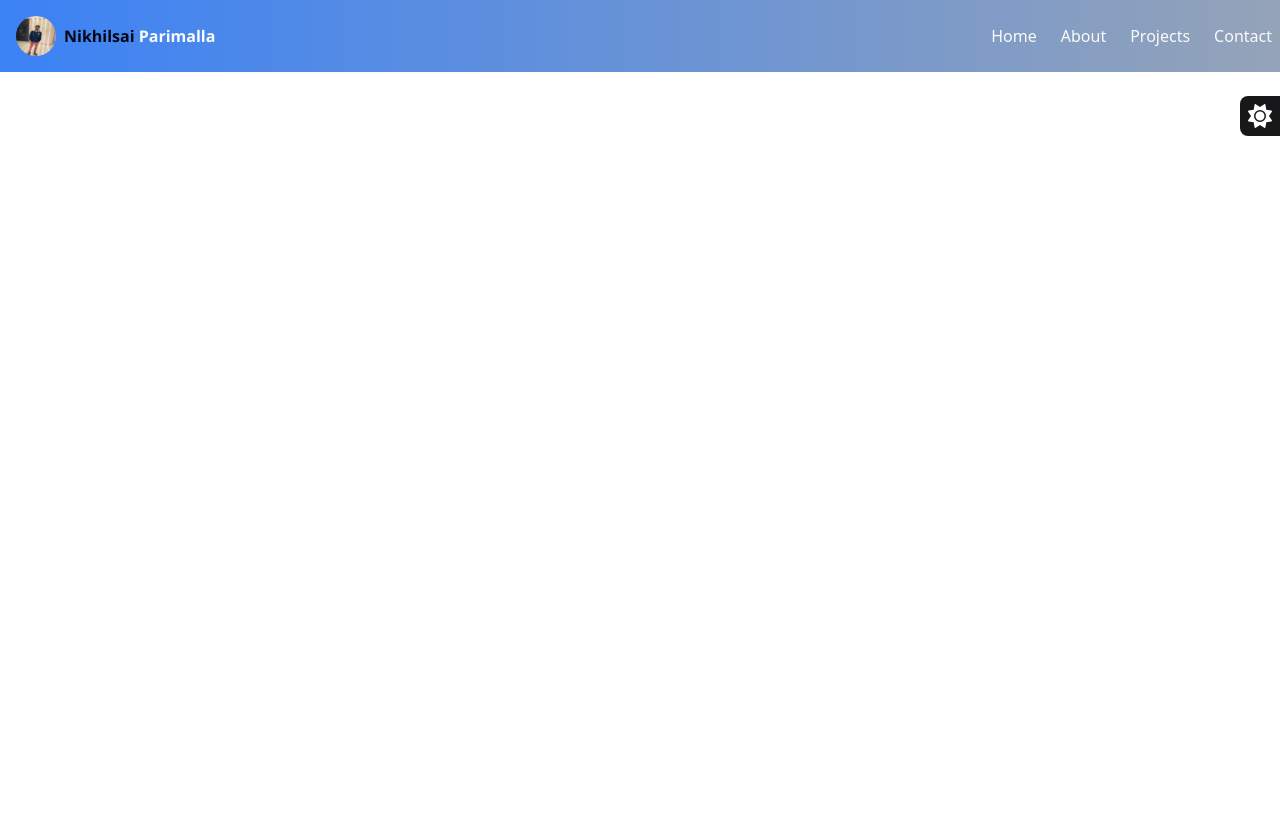
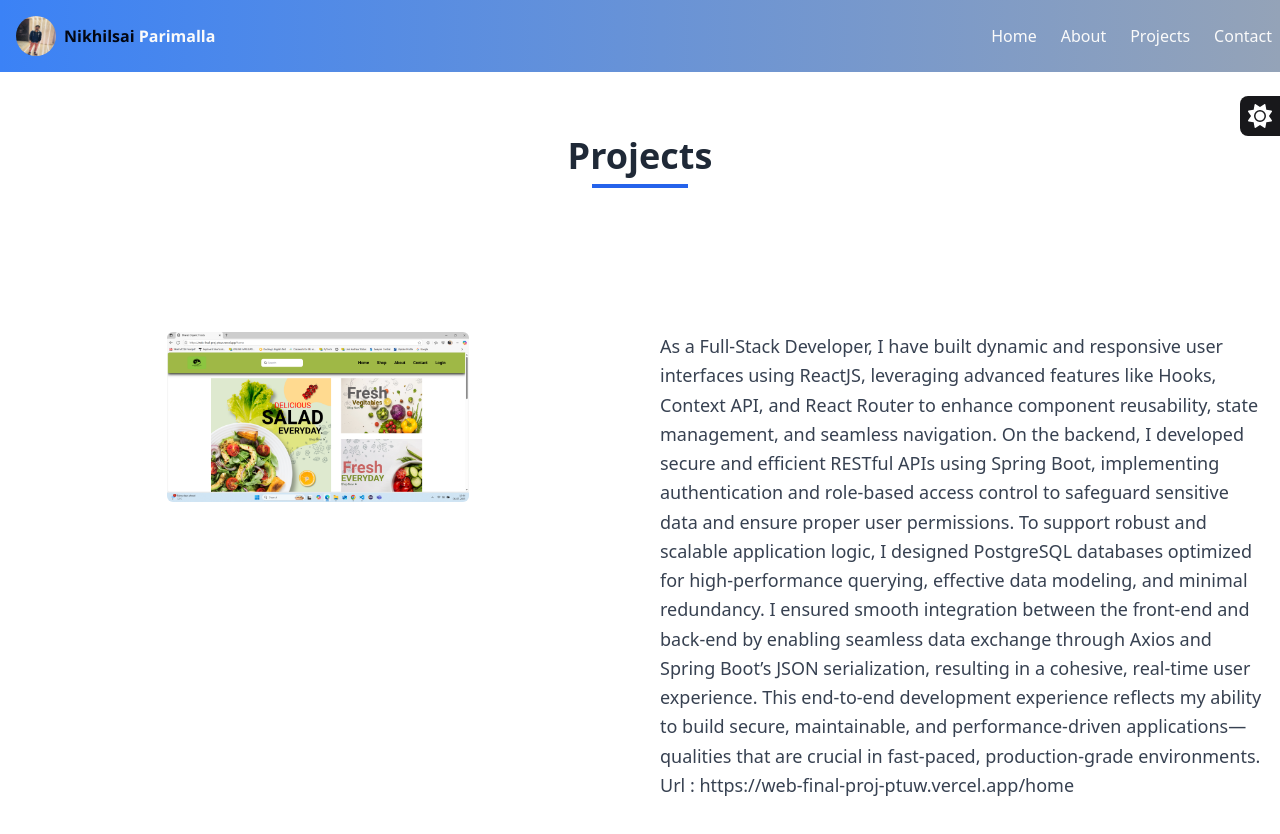
Before and after one commit to naustd/nikhilsai-portfolio, a React (Create React App) app: page /projects in a window 1280 px wide. Shown: the top 834 px of the page. Before the commit the page ends 800 px from the top, so only its background shows below. Built offline with nearby package versions, Linux system fonts and the light colour scheme.

Commit message:
Project feature added

```diff
--- a/src/App.js
+++ b/src/App.js
@@ -9,6 +9,7 @@ import About from "./components/About";
 import Home from "./components/Home";
 import Header from "./components/Header";
 import Contact from "./components/Contact";
+import Projects from "./components/Projects";
 
 function App() {
   return (
@@ -18,6 +19,7 @@ function App() {
         <Routes>
           <Route path="/home" element={<Home />}></Route>
           <Route path="/about" element={<About />}></Route>
+          <Route path="/projects" element={<Projects />}></Route>
           <Route path="/contact" element={<Contact />}></Route>
         </Routes>
       </Router>
--- /dev/null
+++ b/src/components/Projects.js
@@ -0,0 +1,50 @@
+import projectImage1 from "../assets/projectImage1.png";
+export default function Projects() {
+  return (
+    <>
+      <div>
+        <div className="flex flex-col items-center justify-center px-4 py-16 bg-white dark:bg-gray-900">
+          <div className="text-center mb-6">
+            <h2 className="text-4xl font-bold text-gray-800 dark:text-zinc-50 mb-2">
+              Projects
+            </h2>
+            <div className="w-24 h-1 bg-blue-600 mx-auto mb-4"></div>
+          </div>
+        </div>
+        <div className="flex flex-col md:flex-row items-center md:items-start justify-center gap-10 px-4 py-10">
+          {/* Project Images */}
+          <div className="md:basis-1/2 flex flex-col items-center">
+            <img
+              src={projectImage1}
+              alt="Project1"
+              className="w-1/2 h-1/2 rounded-md mb-2"
+            />
+          </div>
+          {/* Project Description */}
+          <div className="md:basis-1/2 text-center md:text-left">
+            <p className="text-lg text-gray-700 dark:text-gray-300 mb-6 leading-relaxed">
+              As a Full-Stack Developer, I have built dynamic and responsive
+              user interfaces using ReactJS, leveraging advanced features like
+              Hooks, Context API, and React Router to enhance component
+              reusability, state management, and seamless navigation. On the
+              backend, I developed secure and efficient RESTful APIs using
+              Spring Boot, implementing authentication and role-based access
+              control to safeguard sensitive data and ensure proper user
+              permissions. To support robust and scalable application logic, I
+              designed PostgreSQL databases optimized for high-performance
+              querying, effective data modeling, and minimal redundancy. I
+              ensured smooth integration between the front-end and back-end by
+              enabling seamless data exchange through Axios and Spring Boot’s
+              JSON serialization, resulting in a cohesive, real-time user
+              experience. This end-to-end development experience reflects my
+              ability to build secure, maintainable, and performance-driven
+              applications—qualities that are crucial in fast-paced,
+              production-grade environments. Url :
+              https://web-final-proj-ptuw.vercel.app/home
+            </p>
+          </div>
+        </div>
+      </div>
+    </>
+  );
+}
```
Also changed, not shown: src/assets/projectImage1.png (added).
